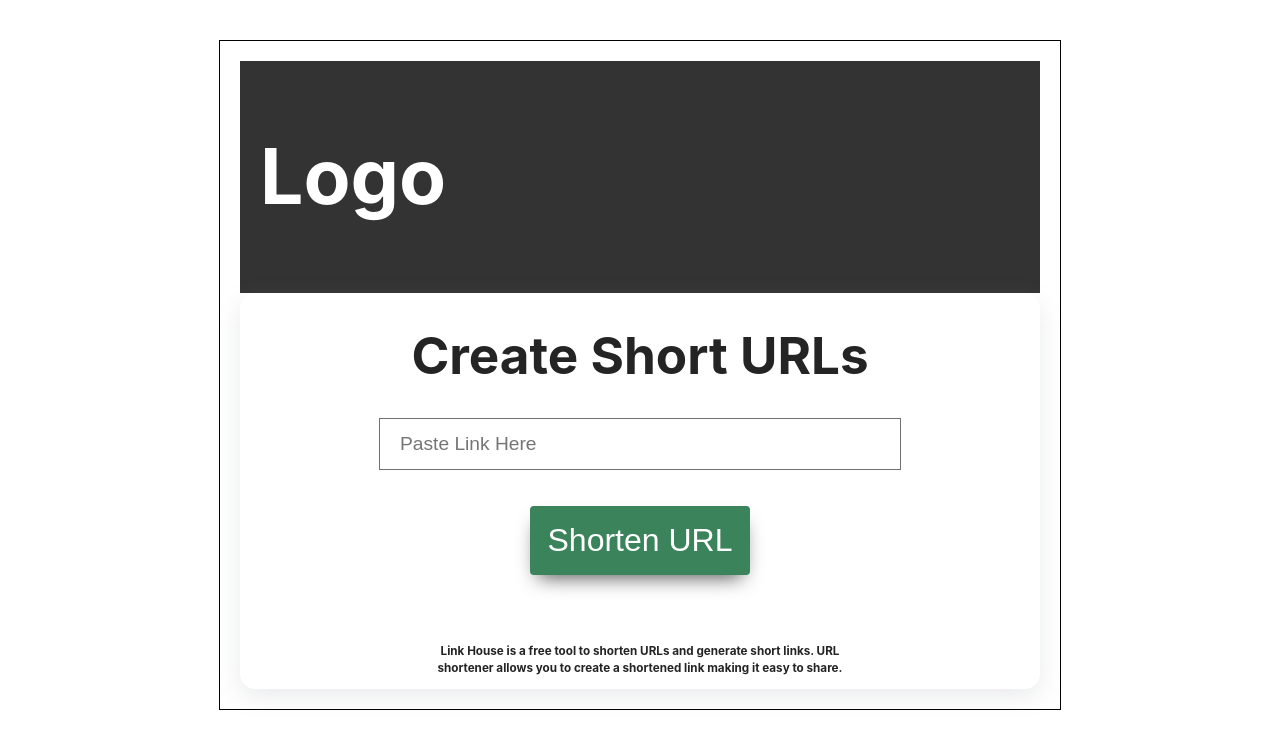
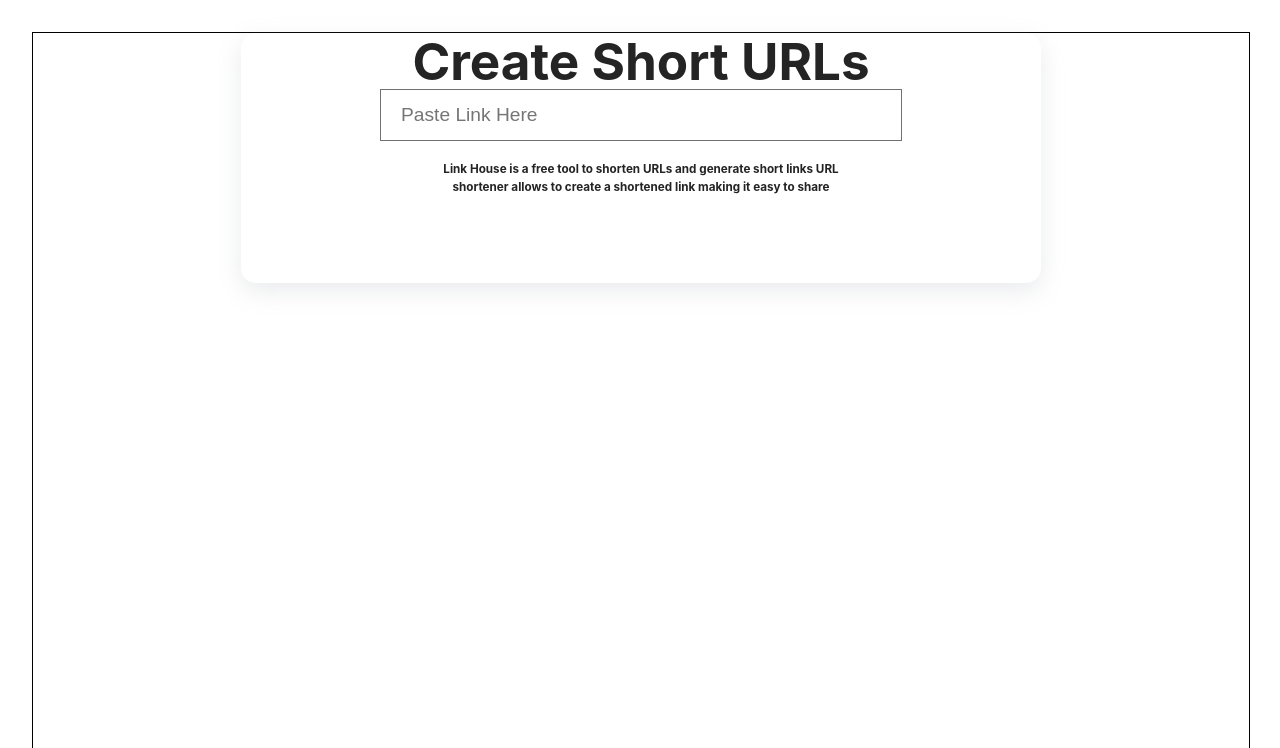
Before and after one commit to evenb1/link-shortner, a React (Vite) app: page / in a window 1280 px wide. Shown: the top 748 px of the page. Built offline with nearby package versions, Linux system fonts and the light colour scheme.

Commit message:
viewport scale

```diff
--- a/src/App.css
+++ b/src/App.css
@@ -1,10 +1,14 @@
 #root {
-  max-width: 1280px;
-  margin: auto;
+  margin: 0 ;
+  height: 100vh; /* Full viewport height */
+
   padding: 2rem;
   text-align: center;
   justify-content: center;
   align-items: center;
+}
+*{
+  margin: 0;
 }
 .input-div {
   color: #242424;
@@ -38,9 +42,8 @@
 
 }
 .parent-div {
-  max-width: 800px;
-  margin: 0 auto;
-  padding: 20px;
+  height: 100%; /* Full height of parent (#root) */
+  width: 100%; /* Full width of parent (#root) */
 }
 
 .navbar {
--- a/src/App.jsx
+++ b/src/App.jsx
@@ -1,29 +1,23 @@
-import React, { useState } from 'react';
-import './App.css';
-import Button from './components/Button';
+import { useState } from 'react'
+import './App.css'
+
 
 function App() {
-  const [count, setCount] = useState(0);
+  const [count, setCount] = useState(0)
 
   return (
-    <div className='parent-div'>
-      <nav className='navbar'>
-        <div className='logo'>
-          <h1>Logo</h1>
-        </div>
-      </nav>
-      <div className='input-div'>
-        <h1>Create Short URLs</h1>
-        <input className='link-input' type='text' placeholder='Paste Link Here'></input>
-        <Button />
+  <div className='parent-div'>
+    <div className='input-div'>
 
-        <div className='description'>
-          <h3>Link House is a free tool to shorten URLs and generate short links.
-            URL shortener allows you to create a shortened link making it easy to share.</h3>
-        </div>
+      <h1>Create Short URLs</h1>
+      <input className='link-input' type='text' placeholder='Paste Link Here'></input>
+      <div className='description'>
+      <h3>Link House is a free tool to shorten URLs and generate short links
+      URL shortener allows to create a shortened link making it easy to share</h3>
+      </div>
       </div>
     </div>
-  );
+  )
 }
 
-export default App;
+export default App
--- a/src/index.css
+++ b/src/index.css
@@ -14,6 +14,7 @@
 
 
 
+
 h1 {
   font-size: 3.2em;
   line-height: 1.1;
```
